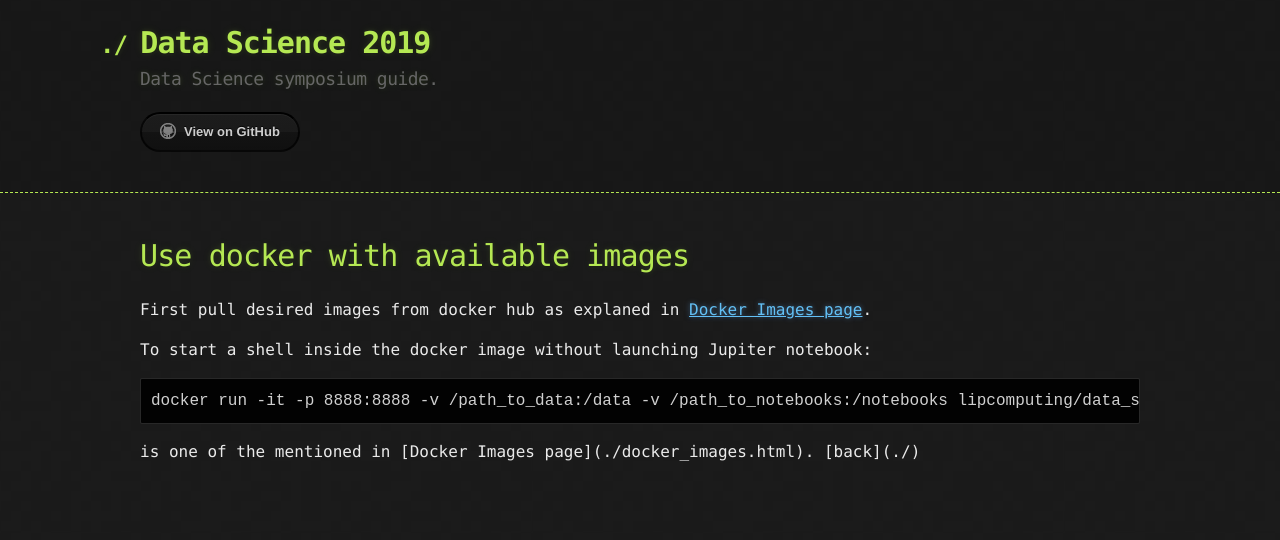
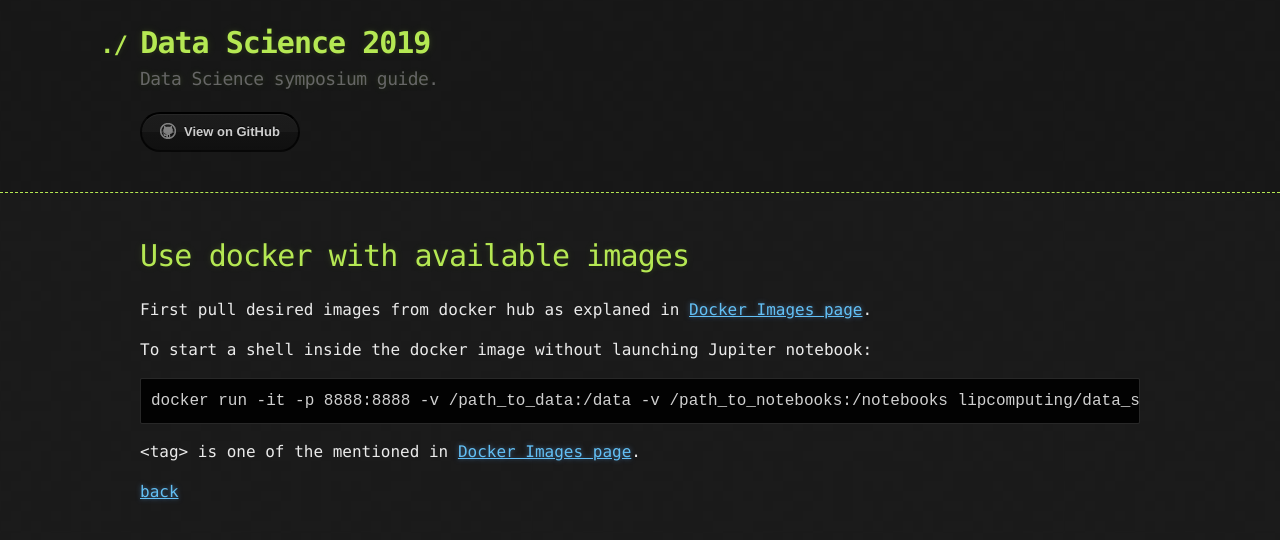
Before and after one commit to LIP-Computing/datascience2019, a Jekyll site: the page built from docs/use_docker.md, in a window 1280 px wide. Shown: the top 540 px of the page. Built offline with Jekyll 4.4.1, drawn with Linux system fonts in a browser that asks for light colours.

Commit message:
Correct markdown code in docker user guide.
Signed-off-by: Samuel Bernardo <samuel@lip.pt>

````diff
--- a/docs/use_docker.md
+++ b/docs/use_docker.md
@@ -13,6 +13,6 @@ To start a shell inside the docker image without launching Jupiter notebook:
 docker run -it -p 8888:8888 -v /path_to_data:/data -v /path_to_notebooks:/notebooks lipcomputing/data_science_school_2019:<tag>
 ```
 
-<tag> is one of the mentioned in [Docker Images page](./docker_images.html).
+\<tag\> is one of the mentioned in [Docker Images page](./docker_images.html).
 
 [back](./)
````
